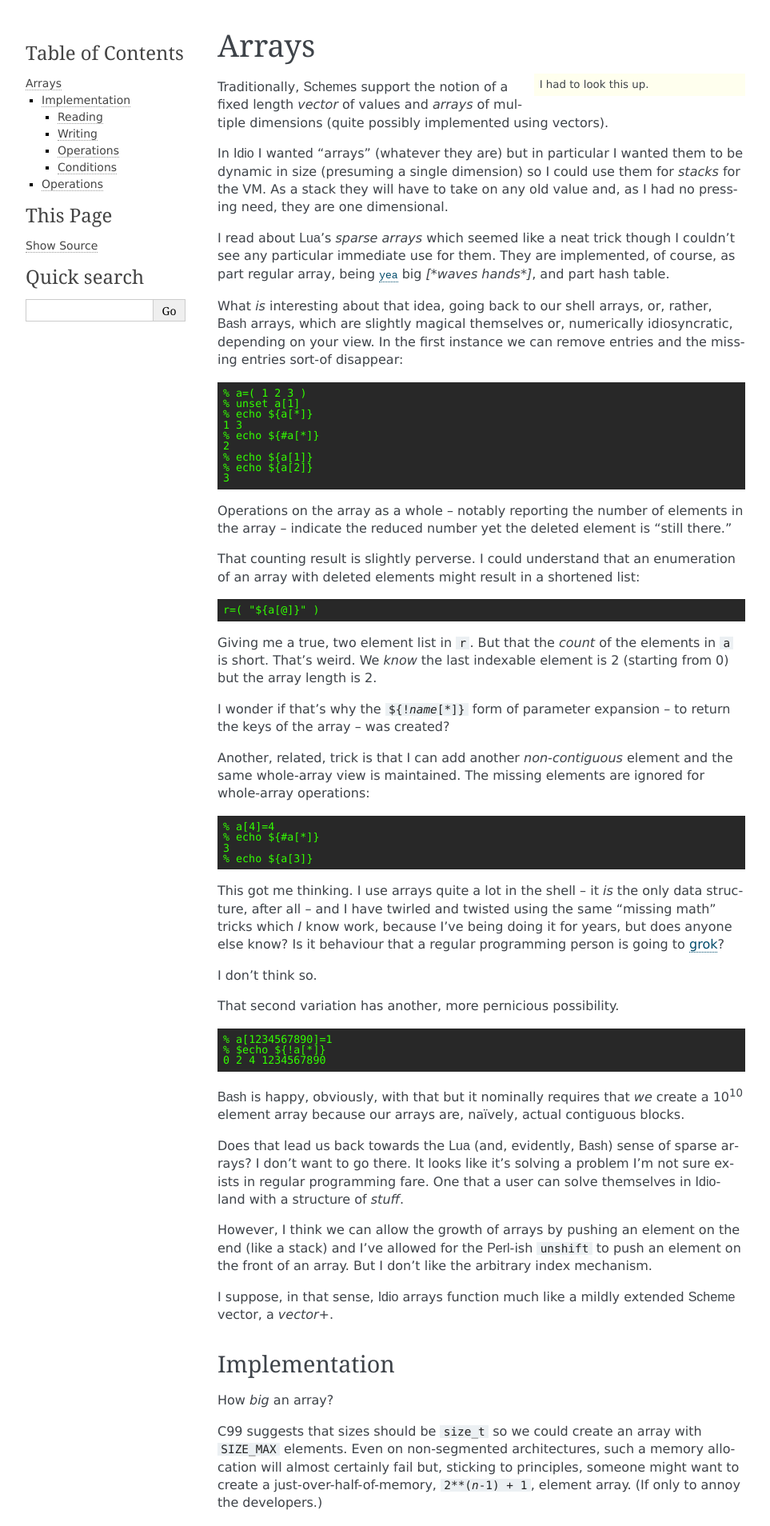
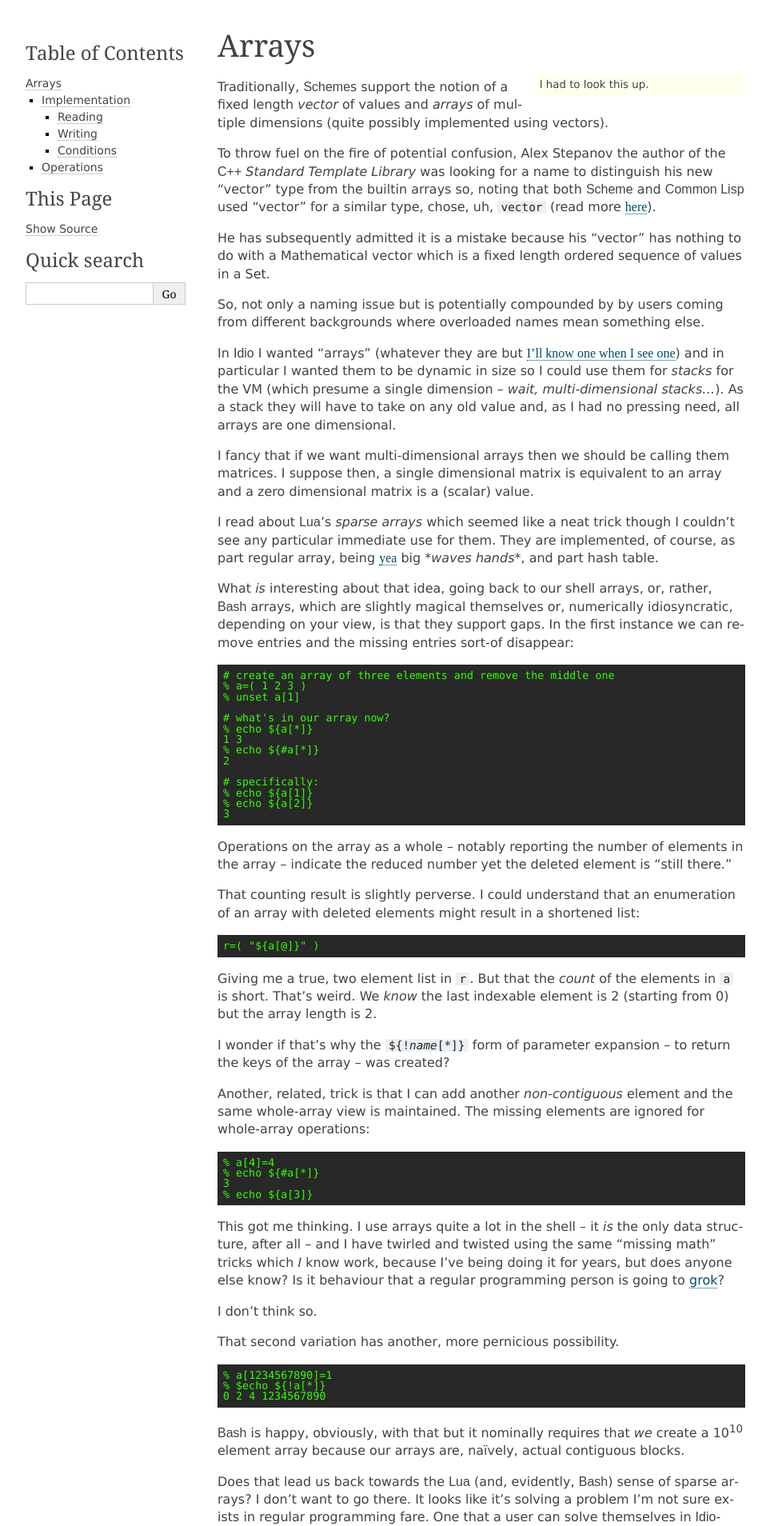
Before and after one commit to idio-lang/DIPS, a Sphinx documentation site: the page built from source/implementing-idio/compound-types/arrays.rst, in a window 1280 px wide. Shown: the top 1908 px of the page at 80% size, without its empty margins (18-981 px from the left). Built offline with Sphinx 7.4.7, drawn with Linux system fonts in a browser that asks for light colours; pages that are not in the unit, such as notebooks, are missing from menus; some of the changed text lies outside the part shown.

Commit message:
remove duplicate Operations from arrays; array naming issues (see C++); tweak to external link font

```diff
--- a/source/idio-theme/static/idio.css_t
+++ b/source/idio-theme/static/idio.css_t
@@ -144,7 +144,7 @@ dl.citation a.reference.external {
 }
 
 a.reference.external {
-    font-family: monospace;
+    font-family: serif;
 }
 
 pre {
--- a/source/implementing-idio/compound-types/arrays.rst
+++ b/source/implementing-idio/compound-types/arrays.rst
@@ -12,32 +12,61 @@ Traditionally, :lname:`Scheme`\ s support the notion of a fixed length
 *vector* of values and *arrays* of multiple dimensions (quite possibly
 implemented using vectors).
 
-In :lname:`Idio` I wanted "arrays" (whatever they are) but in
-particular I wanted them to be dynamic in size (presuming a single
-dimension) so I could use them for *stacks* for the VM.  As a stack
-they will have to take on any old value and, as I had no pressing
-need, they are one dimensional.
+To throw fuel on the fire of potential confusion, :ref-author:`Alex
+Stepanov` the author of the :lname:`C++` :ref-title:`Standard Template
+Library` was looking for a name to distinguish his new "vector" type
+from the builtin arrays so, noting that both :lname:`Scheme` and
+:lname:`Common Lisp` used "vector" for a similar type, chose, uh,
+``vector`` (read more `here
+<https://stackoverflow.com/questions/581426/why-is-a-c-vector-called-a-vector>`_).
+
+He has subsequently admitted it is a mistake because his "vector" has
+nothing to do with a Mathematical vector which is a fixed length
+ordered sequence of values in a Set.
+
+So, not only a naming issue but is potentially compounded by by users
+coming from different backgrounds where overloaded names mean
+something else.
+
+In :lname:`Idio` I wanted "arrays" (whatever they are but `I'll know
+one when I see one
+<https://en.wikipedia.org/wiki/I_know_it_when_I_see_it>`_) and in
+particular I wanted them to be dynamic in size so I could use them for
+*stacks* for the VM (which presume a single dimension --
+:socrates:`wait, multi-dimensional stacks...`).  As a stack they will
+have to take on any old value and, as I had no pressing need, all
+arrays are one dimensional.
+
+I fancy that if we want multi-dimensional arrays then we should be
+calling them matrices.  I suppose then, a single dimensional matrix is
+equivalent to an array and a zero dimensional matrix is a (scalar)
+value.
 
 I read about :lname:`Lua`'s *sparse arrays* which seemed like a neat
 trick though I couldn't see any particular immediate use for them.
 They are implemented, of course, as part regular array, being `yea
-<https://en.wiktionary.org/wiki/yea>`_ big *[\*waves hands\*]*, and
-part hash table.
+<https://en.wiktionary.org/wiki/yea>`_ big *\*waves hands\**, and part
+hash table.
 
 What *is* interesting about that idea, going back to our shell arrays,
 or, rather, :lname:`Bash` arrays, which are slightly magical
-themselves or, numerically idiosyncratic, depending on your view.  In
-the first instance we can remove entries and the missing entries
-sort-of disappear:
+themselves or, numerically idiosyncratic, depending on your view, is
+that they support gaps.  In the first instance we can remove entries
+and the missing entries sort-of disappear:
 
 .. code-block:: bash
 
+   # create an array of three elements and remove the middle one
    % a=( 1 2 3 )
    % unset a[1]
+
+   # what's in our array now?
    % echo ${a[*]}
    1 3
    % echo ${#a[*]}
    2
+
+   # specifically:
    % echo ${a[1]}
    % echo ${a[2]}
    3
@@ -106,6 +135,8 @@ element on the end (like a stack) and I've allowed for the
 :lname:`Perl`-ish ``unshift`` to push an element on the front of an
 array.  But I don't like the arbitrary index mechanism.
 
+.. sidebox:: And not a mathematical vector.
+
 I suppose, in that sense, :lname:`Idio` arrays function much like a
 mildly extended :lname:`Scheme` vector, a *vector+*.
 
@@ -123,10 +154,11 @@ only to annoy the developers.)
 
 The reason it will fail is that every Idio array element is a pointer,
 ie 4 or 8 bytes, therefore we can't physically allocate nor address
-either 2**32 * 4 bytes or 2**64 * 8 bytes just for the array as those
-are 4 and 8 times larger than addressable memory.  So, in practice,
-we're limited to arrays of length 2**30 or 2**61 -- with no room for
-any other data (including the code doing the allocating)!
+either :samp:`2**32 * 4` bytes or :samp:`2**64 * 8` bytes just for the
+array as those are 4 and 8 times larger than addressable memory.  So,
+in practice, we're limited to arrays of length :samp:`2**30` or
+:samp:`2**61` -- with no room for any other data (including the code
+doing the allocating)!
 
 As a real-world example, on an OpenSolaris 4GB/32bit machine:
 
@@ -137,10 +169,10 @@ As a real-world example, on an OpenSolaris 4GB/32bit machine:
 was successful.  :samp:`2**30 - 1` was not.
 
 However, we accomodate negative array indices, eg. the nominal,
-:samp:`array[-{i}]`, which we take to mean the *i*\ :sup:`th` last
-index.  The means using a *signed type* even if we won't ever actually
-use :samp:`a[-{i}]` -- as we'll convert it into :samp:`a[{size} -
-{i}]`.
+:samp:`array[-{i}]`, which we take to mean the :samp:`{i}`\ :sup:`th`
+last index.  The means using a *signed type* for array indexing even
+if we won't ever actually use :samp:`a[-{i}]` -- as we'll convert it
+into :samp:`a[{size} - {i}]`.
 
 So, the type we use must be ``ptrdiff_t`` and therefore the largest
 positive index is ``PTRDIFF_MAX``.  We'll call it a "idio array index
@@ -174,7 +206,8 @@ where we have:
 
 * ``asize`` being the allocated size
 
-* ``usize`` being the used size, or user-visible size
+* ``usize`` being the used size, or user-visible size -- technically
+  the index of the last in-use index plus one
 
 * ``dv`` is the default value
 
@@ -206,94 +239,6 @@ Writing
 -------
 
 Arrays will use the ``#[ ... ]`` reader format.
-
-Operations
-----------
-
-:samp:`array? {value}`
-
-      is :samp:`{value}` an array?
-
-:samp:`array {list}`
-
-      create an array from the element in :samp:`{list}`
-
-:samp:`make-array {size} [{default}]`
-
-      create a :samp:`{size}` element array initialised with
-      :samp:`{default}` if supplied or ``#f`` otherwise
-
-:samp:`copy-array {arr} [{depth} [{extra}]]`
-
-      copy array :samp:`{arr}`
-
-      :samp:`{depth}` can be the symbol ``'deep`` or ``'shallow``
-      where ``'deep`` will recursively copy the elements of
-      :samp:`{arr}` whereas ``'shallow`` will just reference the same
-      values as in :samp:`{arr}`
-
-      :samp:`{extra}` is the number of additional elements to add to
-      the allocated size when copying :samp:`{arr}` which can be used
-      to prevent the auto-doubling in allocated size if you can
-      predict the number of :samp:`{extra}` elements you might be
-      about to use.
-
-:samp:`array-fill! {arr} {fill}`
-
-      set all the elements of :samp:`{arr}` to :samp:`{fill}`
-
-:samp:`array-length {arr}`
-
-      notionally: return the number of elements of array :samp:`{arr}`
-
-      In practice it is the highest used index plus one.
-
-:samp:`array-ref {arr} {index}`
-
-      return the value at index :samp:`{index}` of array :samp:`{arr}`
-
-      :samp:`{index}` can be negative in which case the determined
-      value is :samp:`{used size} + {index}`.  Hence ``-1`` is the
-      last element, ``-2`` is the penultimate element, etc..
-
-:samp:`array-set! {arr} {index} {value}`
-
-      set the value at index :samp:`{index}` of array :samp:`{arr}` to
-      :samp:`{value}`
-
-:samp:`array-push! {arr} {value}`
-
-      append :samp:`{value}` to array :samp:`{arr}`
-
-      This will increase the used size of :samp:`{arr}` by one.
-
-:samp:`array-pop! {arr}`
-
-      return the last accessible value in array :samp:`{arr}`
-
-      It will return ``#n`` if the array has no elements.
-
-      Otherwise this will decrease the used size of :samp:`{arr}` by
-      one.
-
-:samp:`array-unshift! {arr} {value}`
-
-      prepend :samp:`{value}` to array :samp:`{arr}`
-
-      This will increase the used size of :samp:`{arr}` by one.
-
-:samp:`array-shift! {arr}`
-
-      return the first value in array :samp:`{arr}`
-
-      It will return ``#n`` if the array has no elements.
-
-      Otherwise this will decrease the used size of :samp:`{arr}` by
-      one.
-
-:samp:`array->list {arr}`
-
-      return the elements of array :samp:`{arr}` as a list
 
 Conditions
 ----------
```
Also changed, not shown: other parts of source/implementing-idio/compound-types/arrays.rst (+1 -1 lines).
